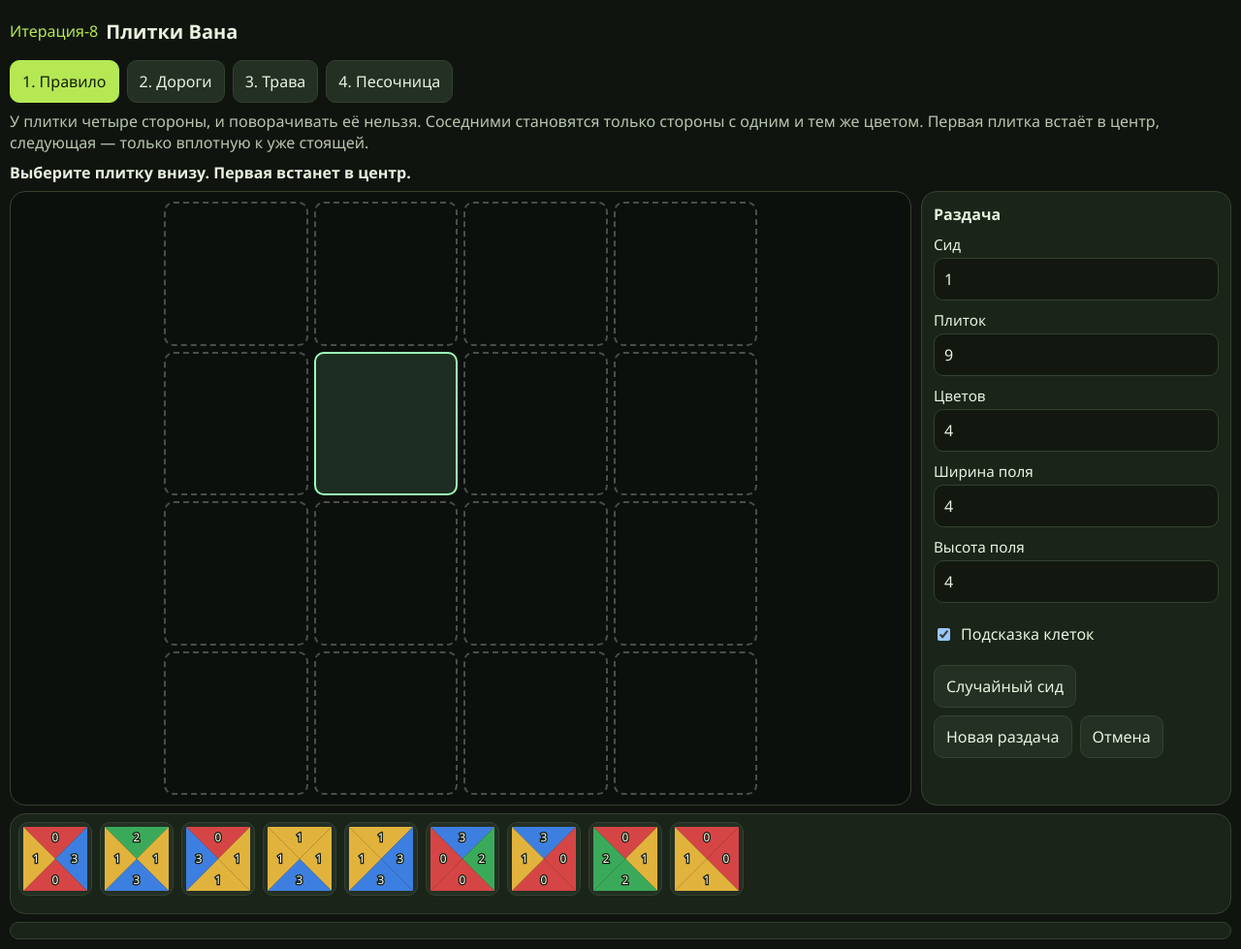
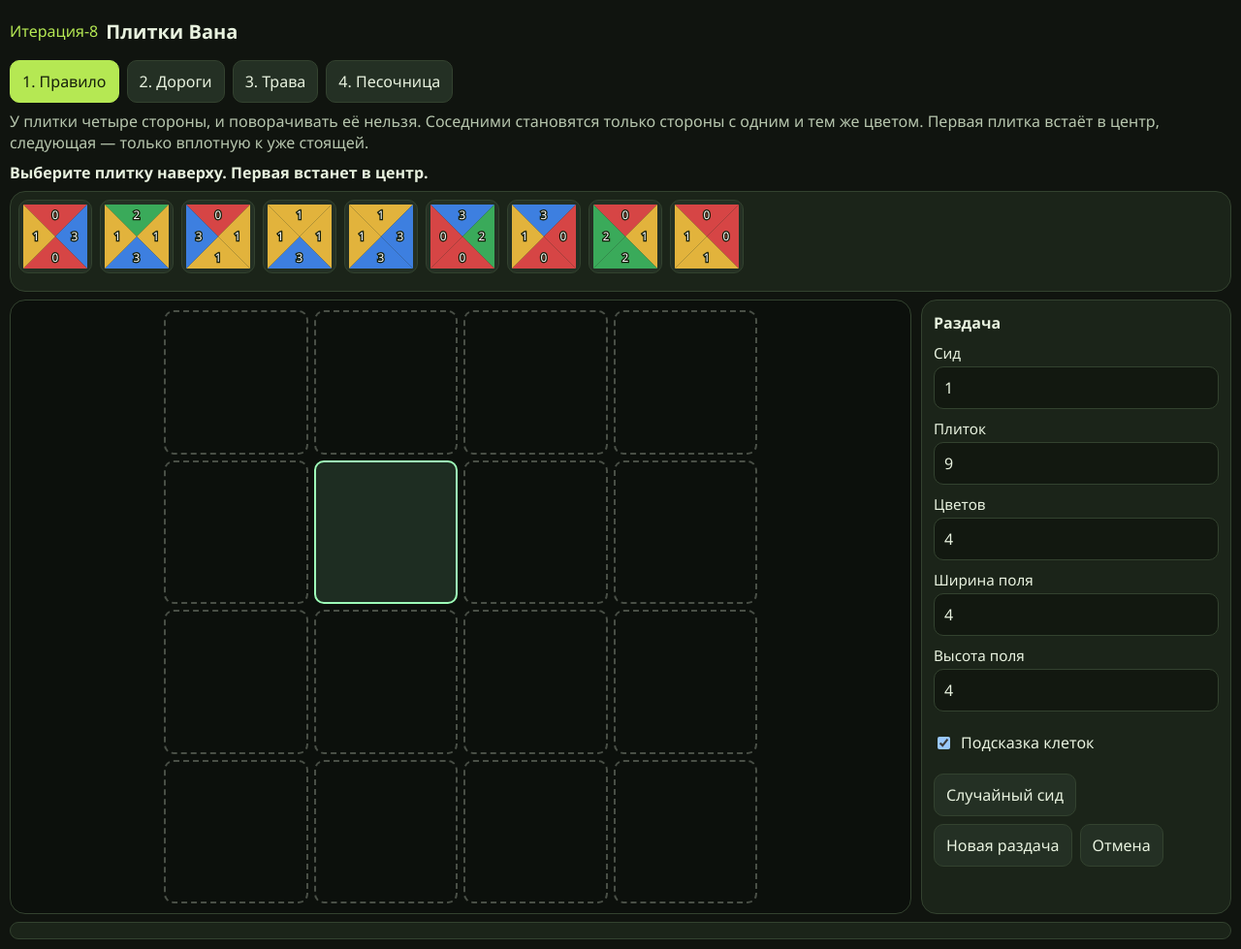
Before and after one commit to JaSTeRoN/project-iteration-site, a Jekyll site: the page built from wang.html, in a window 1280 px wide. Shown: the whole page at 97% size. Built offline with Jekyll 4.4.1, drawn with Linux system fonts in a browser that asks for light colours.

Commit message:
Put the level-1 tray above the board and label each seam once
Place raised-tile captions on the top face, and keep a single caption on the higher cell when neighbors differ in height.

```diff
--- a/assets/css/demo.css
+++ b/assets/css/demo.css
@@ -62,6 +62,10 @@ button:disabled {
   gap: 8px;
   padding: 10px;
 }
+
+.demo.level-1 .tray { order: 4; }
+.demo.level-1 .layout { order: 5; }
+.demo.level-1 .detail { order: 6; }
 
 .topbar, .level-tabs, .transport, .zoom-controls, .dpad-wrap {
   display: flex;
--- a/assets/js/wang/app.js
+++ b/assets/js/wang/app.js
@@ -266,8 +266,8 @@ function rebuild() {
     state.tray = deal.tray
     setMessage(
       deal.clamped
-        ? `На поле помещается ${deal.tileCount} плиток, лишние убраны. Выберите плитку внизу.`
-        : "Выберите плитку внизу. Первая встанет в центр.",
+        ? `На поле помещается ${deal.tileCount} плиток, лишние убраны. Выберите плитку наверху.`
+        : "Выберите плитку наверху. Первая встанет в центр.",
     )
   } else {
     const preset = LEVEL_PRESETS[state.level]
@@ -300,6 +300,7 @@ function rebuild() {
 
 function setLevel(level) {
   state.level = level
+  document.querySelector(".demo").classList.toggle("level-1", level === 1)
   document.querySelectorAll("[data-level]").forEach((button) => {
     button.setAttribute("aria-selected", button.dataset.level === String(level) ? "true" : "false")
   })
@@ -333,7 +334,7 @@ function onTray(index) {
 
 function onCell(x, y) {
   if (state.selected === null) {
-    setMessage("Сначала выберите плитку внизу.")
+    setMessage("Сначала выберите плитку наверху.")
     return
   }
   commitPlace(state.selected, x, y)
--- a/assets/js/wang/render.js
+++ b/assets/js/wang/render.js
@@ -1,4 +1,4 @@
-import { DIRS, averageHeight, waterEdges } from "./engine.js"
+import { DIRS, DELTA, averageHeight, waterEdges } from "./engine.js"
 import { worldToScreen } from "../camera.js"
 
 export const PALETTE = ["#d64545", "#e2b33c", "#3aaa5a", "#3d7fe0", "#9a57d6", "#e07a32", "#2aa7a0", "#d45d9b"]
@@ -142,12 +142,21 @@ function paintEdgeLabel(ctx, text, x, y) {
   ctx.fillText(text, x, y)
 }
 
-function seamSides(map, x, y, revealed) {
+function seamSides(map, x, y, revealed, extrude) {
   const sides = []
-  if (y === 0) sides.push("n")
-  if (x === 0) sides.push("w")
-  if (x + 1 >= map.width || revealed.has(`${x + 1},${y}`)) sides.push("e")
-  if (y + 1 >= map.height || revealed.has(`${x},${y + 1}`)) sides.push("s")
+  const here = extrude ? averageHeight(map.cells[y][x]) : 0
+  for (const side of DIRS) {
+    const nx = x + DELTA[side][0]
+    const ny = y + DELTA[side][1]
+    const outside = nx < 0 || ny < 0 || nx >= map.width || ny >= map.height
+    if (outside || !revealed.has(`${nx},${ny}`)) {
+      sides.push(side)
+      continue
+    }
+    const neighbor = extrude ? averageHeight(map.cells[ny][nx]) : here
+    // Одно общее ребро — одна подпись. При разной высоте её рисует более высокая грань.
+    if (here > neighbor || ((here === neighbor) && (side === "e" || side === "s"))) sides.push(side)
+  }
   return sides
 }
 
@@ -465,10 +474,9 @@ export function drawMap(ctx, width, height, model) {
     for (const [x, y] of painterOrder(map)) {
       if (!revealed.has(`${x},${y}`)) continue
       const tile = map.cells[y][x]
-      // Anchor to the flat footprint. Raised tops sit at different heights and would slide the chips together.
-      const top = screenPoly(topPoints(tile, x, y, false), view, width, height)
+      const top = screenPoly(topPoints(tile, x, y, extrude), view, width, height)
       const mids = edgeMids(top)
-      for (const side of seamSides(map, x, y, revealed)) {
+      for (const side of seamSides(map, x, y, revealed, extrude)) {
         pending.push({ text: shortEdge(tile[side], channels), x: mids[side].x, y: mids[side].y })
       }
     }
```
